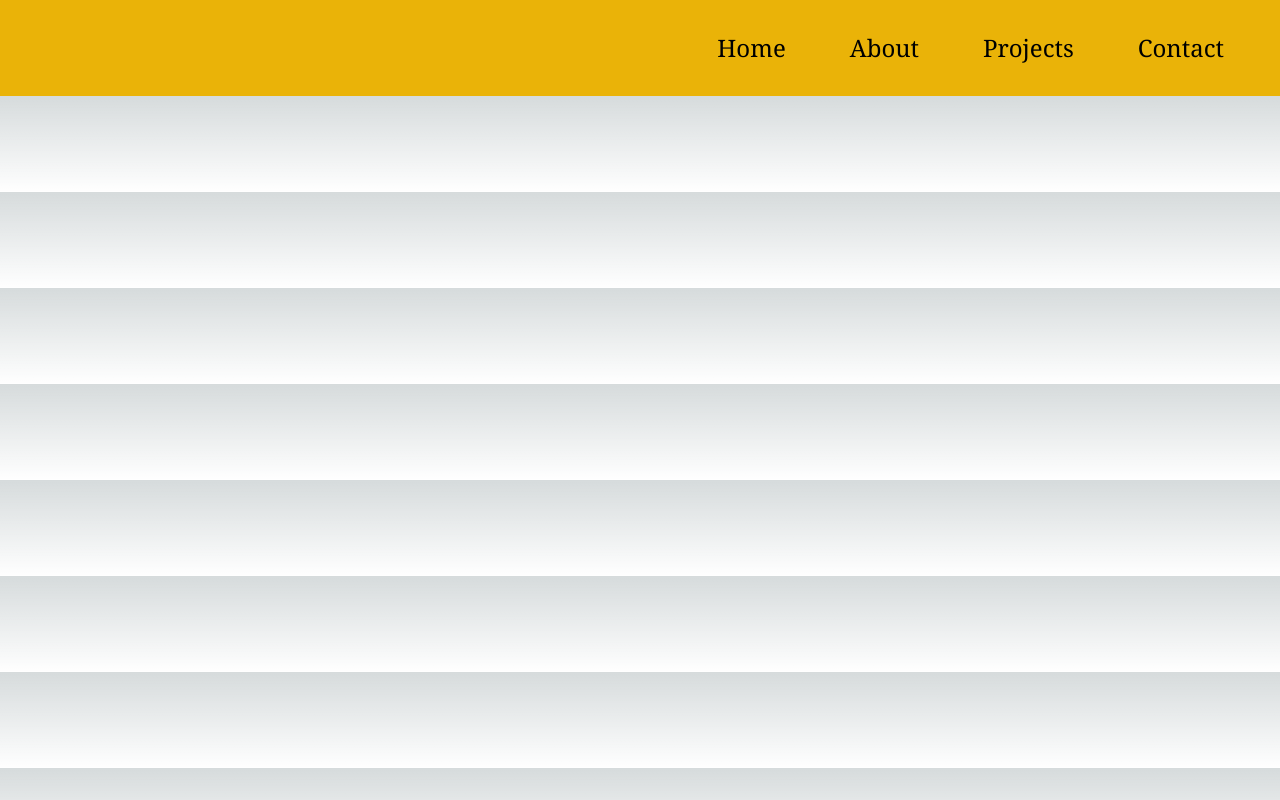
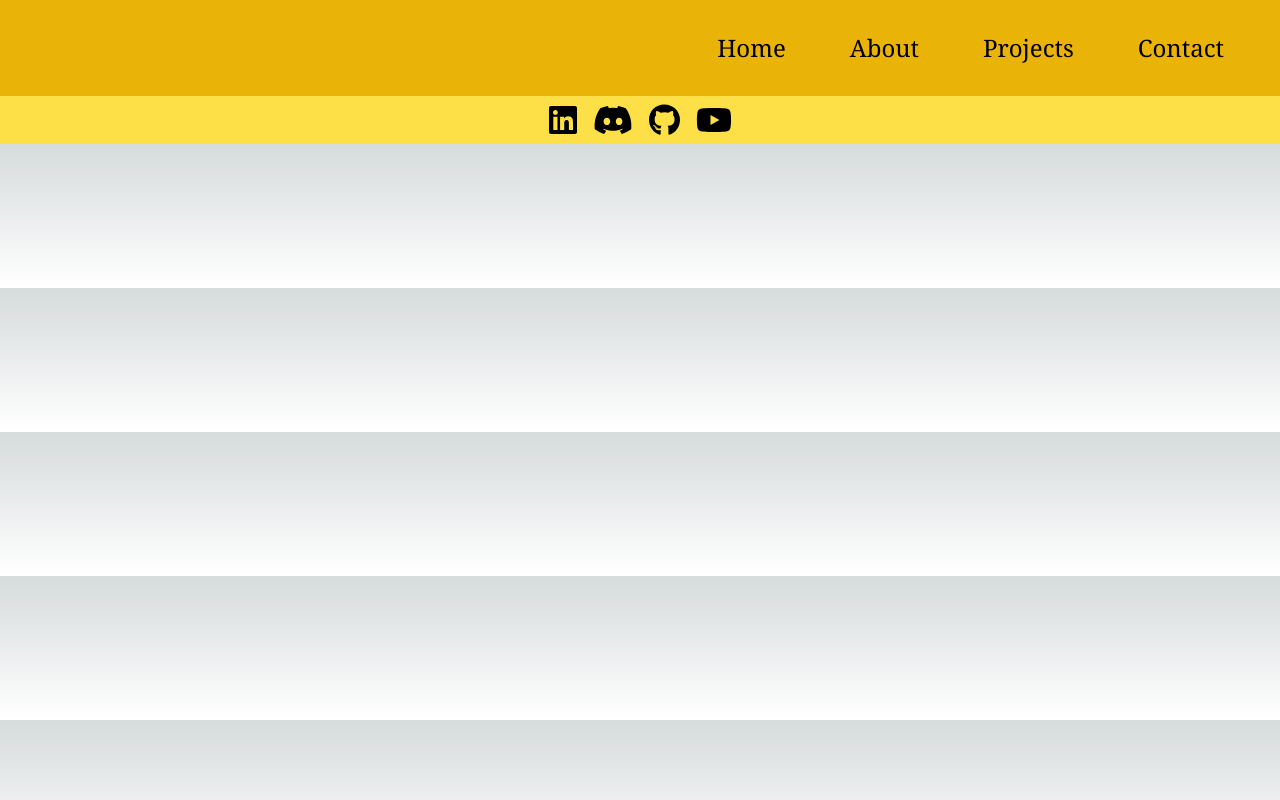
Before and after one commit to segvndo/Segvndo, a Next.js app: page / in a window 1280 px wide. Built offline with nearby package versions, Linux system fonts and the light colour scheme.

Commit message:
Add social media icons to social media component

```diff
--- a/src/app/page.tsx
+++ b/src/app/page.tsx
@@ -1,13 +1,15 @@
 import React, { ReactElement } from 'react';
 import Navigation from '@/components/Navigation';
+import SoscMedia from '@/components/SoscMedia';
 
 type HomeProps = {};
 
 const Home: React.FC<HomeProps> = (): ReactElement => {
   return (
-    <main className="bg-yellow-300 flex flex-row justify-center space-x-4">
+    <main className="bg-yellow-300 flex flex-col justify-center space-x-4">
 
       <Navigation />
+      <SoscMedia />
 
     </main>
   );
--- a/src/components/SoscMedia.tsx
+++ b/src/components/SoscMedia.tsx
@@ -1,20 +1,22 @@
+'use client';
 import React from 'react';
+import { FontAwesomeIcon } from '@fortawesome/react-fontawesome';
+import { faLinkedin, faDiscord, faGithub, faYoutube } from '@fortawesome/free-brands-svg-icons';
 
-const SoscMedia: React.FC = () => {
+type SoscMediaProps = {};
+
+const SoscMedia: React.FC<SoscMediaProps> = () => {
   return (
-    <div className="flex flex-row justify-center space-x-4">
+    <div className="icon-container">
 
-      <div className="bg-yellow-300 w-1/2 h-1/2">
-        <h1>LinkedIn</h1>
-      </div>
-
-      <div className="bg-yellow-300 w-1/2 h-1/2">
-        <h1>Github</h1>
-      </div>
-
-      <div className="bg-yellow-300 w-1/2 h-1/2">
-        <h1>Discord</h1>
-      </div>
+        <div>
+          <div className="flex flex-center justify-center m-2">
+            <FontAwesomeIcon icon={faLinkedin} size="2x" className="mr-4" style={{ color: 'black' }} />
+            <FontAwesomeIcon icon={faDiscord} size="2x" className="mr-4" style={{ color: 'black' }} />
+            <FontAwesomeIcon icon={faGithub} size="2x" className="mr-4" style={{ color: 'black' }} />
+            <FontAwesomeIcon icon={faYoutube} size="2x" className="mr-4" style={{ color: 'black' }} />
+          </div>
+        </div>
 
     </div>
   );
```
